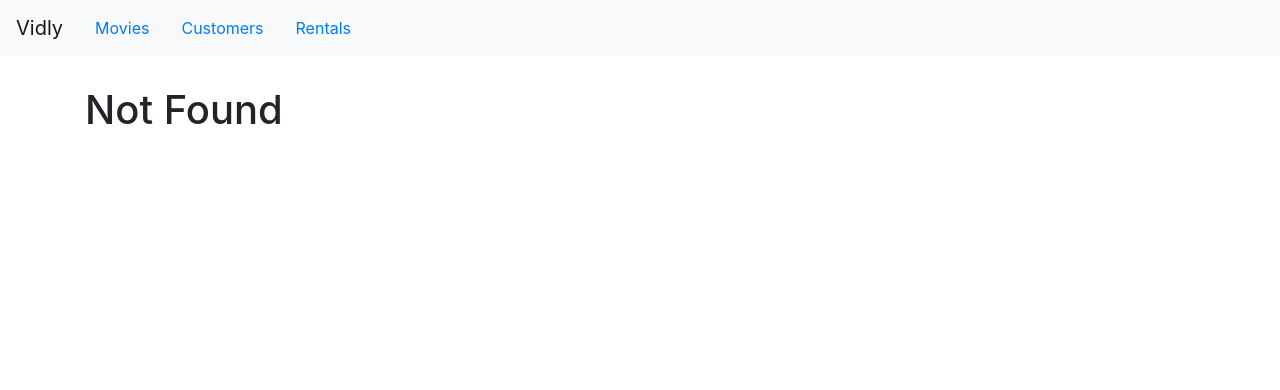
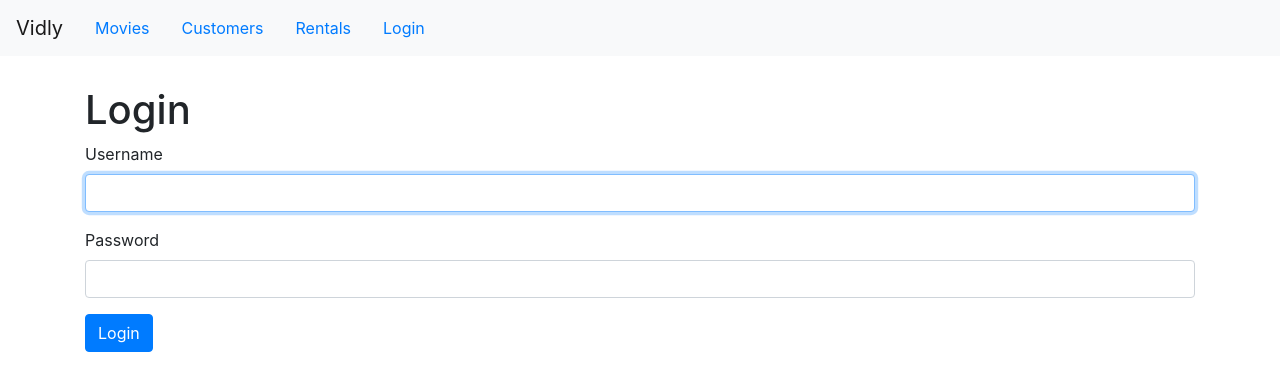
Before and after one commit to iara99oliveira/react-vidly, a React (Create React App) app: page /login in a window 1280 px wide. Before the commit this address led to /not-found. Shown: the top 390 px of the page. Built offline with nearby package versions, Linux system fonts and the light colour scheme.

Commit message:
WIP - formulário de login

```diff
--- a/src/App.js
+++ b/src/App.js
@@ -1,8 +1,9 @@
 import React, { Component } from "react";
 import { Route, Switch, Redirect } from "react-router-dom";
 import NavBar from "./components/common/navbar";
+import LoginForm from "./components/common/loginForm";
+import MovieForm from "./components/movieForm";
 import Movie from "./components/movie";
-import MovieForm from "./components/movieForm";
 import Customers from "./components/customers";
 import Rentals from "./components/rentals";
 import NotFound from "./components/notFound";
@@ -15,6 +16,7 @@
         <NavBar />
         <main className="container">
           <Switch>
+            <Route path="/login" component={LoginForm} />
             <Route path="/movies/:id" component={MovieForm} />
             <Route path="/movies" component={Movie} />
             <Route path="/customers" component={Customers} />
--- /dev/null
+++ b/src/components/common/loginForm.jsx
@@ -0,0 +1,62 @@
+import React, { Component } from "react";
+
+class LoginForm extends Component {
+  state = {
+    account: {
+      username: "",
+      password: ""
+    }
+  };
+
+  handleSubmit = e => {
+    e.preventDefault();
+    //call the server
+    console.log("logando...");
+  };
+
+  handleChange = ({ currentTarget: input }) => {
+    //clona o account existente
+    const account = { ...this.state.account };
+    //pega o valor o input no momento
+    account[input.name] = input.value;
+    //atribui ao state
+    this.setState({ account });
+  };
+
+  render() {
+    const { account } = this.state;
+    return (
+      <div>
+        <h1>Login</h1>
+        <form onSubmit={this.handleSubmit}>
+          <div className="form-group">
+            <label htmlFor="username">Username</label>
+            <input
+              value={account.username}
+              onChange={this.handleChange}
+              name="username"
+              id="username"
+              type="text"
+              className="form-control"
+              autoFocus
+            />
+          </div>
+          <div className="form-group">
+            <label htmlFor="password">Password</label>
+            <input
+              value={account.password}
+              onChange={this.handleChange}
+              name="password"
+              id="password"
+              type="text"
+              className="form-control"
+            />
+          </div>
+          <button className="btn btn-primary">Login</button>
+        </form>
+      </div>
+    );
+  }
+}
+
+export default LoginForm;
--- a/src/components/common/navbar.jsx
+++ b/src/components/common/navbar.jsx
@@ -28,6 +28,9 @@
         <NavLink className="nav-item nav-link" to="/rentals">
           Rentals
         </NavLink>
+        <NavLink className="nav-item nav-link" to="/login">
+          Login
+        </NavLink>
       </nav>
     </React.Fragment>
   );
```
